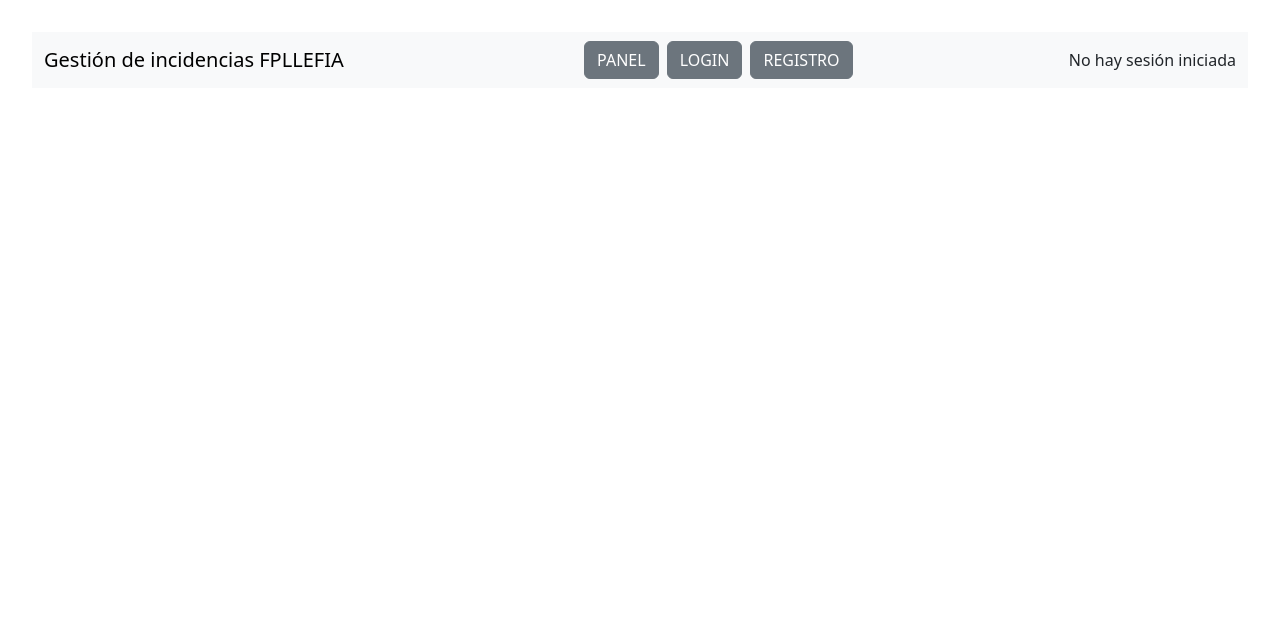
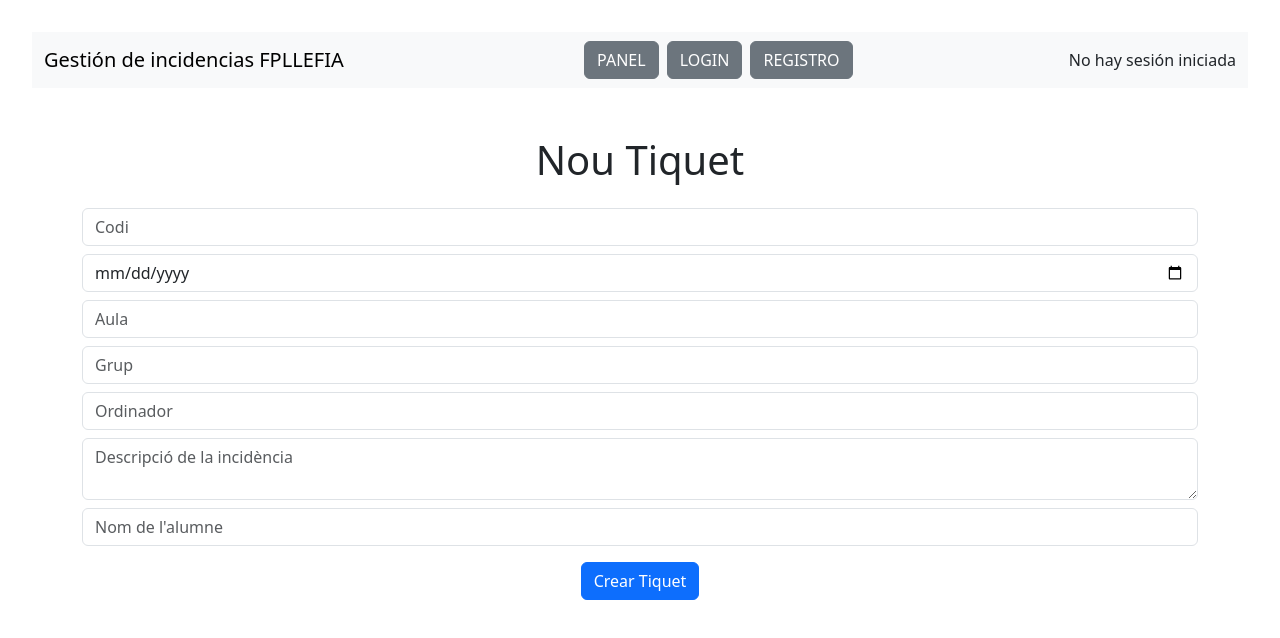
Before and after one commit to Albertojs89/RegistreIncidencies, a React (Vite) app: page /nou-tiquet in a window 1280 px wide. Shown: the top 638 px of the page. Built offline with nearby package versions, Linux system fonts and the light colour scheme.

Commit message:
vista y funciones nouTiquet

```diff
--- a/src/App.jsx
+++ b/src/App.jsx
@@ -4,6 +4,7 @@ import IniciSessio from "./pages/IniciSessio";
 import Registre from "./pages/Registre";
 import Header from "./components/Header";
 import "./App.css";
+import NouTiquet from "./pages/NouTiquet";
 
 
 // inicializamos el localStorage con los arrays vacíos en caso de que no existan
@@ -67,6 +68,8 @@ function App() {
         <Route path="/" element={<Panell />} />
         <Route path="/inici-sessio" element={<IniciSessio />} />
         <Route path="/registre" element={<Registre />} />
+        <Route path="/nou-tiquet" element={<NouTiquet />} />
+
       </Routes>
     </div>
   );
--- /dev/null
+++ b/src/pages/NouTiquet.jsx
@@ -0,0 +1,101 @@
+import React, { useState } from "react";
+import { useNavigate } from "react-router-dom";
+
+export default function NouTiquet() {
+  const [codigo, setCodigo] = useState("");
+  const [fecha, setFecha] = useState("");
+  const [aula, setAula] = useState("");
+  const [grupo, setGrupo] = useState("");
+  const [ordenador, setOrdenador] = useState("");
+  const [descripcion, setDescripcion] = useState("");
+  const [alumno, setAlumno] = useState("");
+  const navigate = useNavigate();
+
+  function handleSubmit(e) {
+    e.preventDefault();
+
+    const dadesTiquets = JSON.parse(localStorage.getItem("dades_tiquets")) || [];
+
+    const nouTiquet = {
+      id: Date.now(),
+      codigo,
+      fecha,
+      aula,
+      grupo,
+      ordenador,
+      descripcion,
+      alumno,
+      resolt: false,
+      comentaris: [],
+    };
+
+    localStorage.setItem("dades_tiquets", JSON.stringify([...dadesTiquets, nouTiquet]));
+    alert("✅ Tiquet creat correctament!");
+    navigate("/"); // redirigir al Panell
+  }
+
+  return (
+    <div className="container mt-5">
+      <h1>Nou Tiquet</h1>
+      <form onSubmit={handleSubmit} className="mt-4">
+        <input
+          type="text"
+          placeholder="Codi"
+          className="form-control mb-2"
+          value={codigo}
+          onChange={(e) => setCodigo(e.target.value)}
+          required
+        />
+        <input
+          type="date"
+          className="form-control mb-2"
+          value={fecha}
+          onChange={(e) => setFecha(e.target.value)}
+          required
+        />
+        <input
+          type="text"
+          placeholder="Aula"
+          className="form-control mb-2"
+          value={aula}
+          onChange={(e) => setAula(e.target.value)}
+          required
+        />
+        <input
+          type="text"
+          placeholder="Grup"
+          className="form-control mb-2"
+          value={grupo}
+          onChange={(e) => setGrupo(e.target.value)}
+          required
+        />
+        <input
+          type="text"
+          placeholder="Ordinador"
+          className="form-control mb-2"
+          value={ordenador}
+          onChange={(e) => setOrdenador(e.target.value)}
+          required
+        />
+        <textarea
+          placeholder="Descripció de la incidència"
+          className="form-control mb-2"
+          value={descripcion}
+          onChange={(e) => setDescripcion(e.target.value)}
+          required
+        />
+        <input
+          type="text"
+          placeholder="Nom de l'alumne"
+          className="form-control mb-3"
+          value={alumno}
+          onChange={(e) => setAlumno(e.target.value)}
+          required
+        />
+        <button type="submit" className="btn btn-primary">
+          Crear Tiquet
+        </button>
+      </form>
+    </div>
+  );
+}
--- a/src/pages/Panell.jsx
+++ b/src/pages/Panell.jsx
@@ -1,12 +1,23 @@
 import React from "react";
 import TiquetsPendents from "../components/TiquetsPendents";
 import TiquetsResolts from "../components/TiquetsResolts";
+import { useNavigate } from "react-router-dom";
 
 export default function Panell() {
+  const navigate = useNavigate();
+
   return (
+
     <>
       <main className="container mt-5">
         <h1>Administración de incidencias</h1>
+        <button
+          className="btn btn-primary mb-4"
+          onClick={() => navigate("/nou-tiquet")}
+        >
+          + Nou Tiquet
+        </button>
+
         <TiquetsPendents />
         <TiquetsResolts />
       </main>
```
